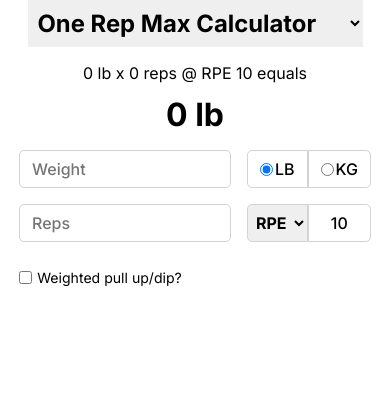
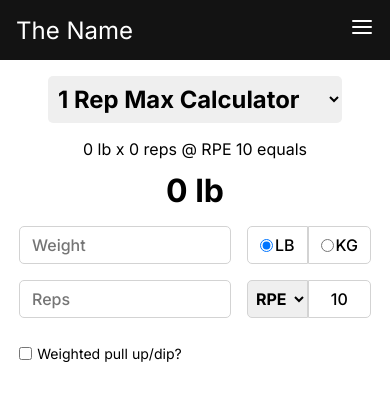
Before and after one commit to danielbirdjr/barbell_calculator, a Next.js app: page /rm-calculator in a window 390 px wide. Shown: the top 400 px of the page. Built offline with nearby package versions, Linux system fonts and the light colour scheme.

Commit message:
Navbar start, just submitting to see what it looks like on mobile. Def not done yet

```diff
--- /dev/null
+++ b/src/app/components/NavBar.css
@@ -0,0 +1,136 @@
+/* Navbar container */
+.navbar {
+    background-color: rgb(19, 19, 19);
+    height: 60px;
+    display: flex;
+    align-items: center;
+    justify-content: space-between;
+    padding: 0 1rem;
+    position: relative;
+    z-index: 1000;
+  }
+
+  /* Navbar content */
+  .navbar-content {
+    display: flex;
+    justify-content: space-between;
+    width: 100%;
+    align-items: center;
+  }
+
+  .navbar-logo {
+    color: white;
+    font-size: 1.5rem;
+    text-decoration: none;
+  }
+
+  /* Menu icons */
+  .menu-icon {
+    background: none;
+    border: none;
+    color: white;
+    font-size: 1.5rem;
+    cursor: pointer;
+  }
+
+  /* Hide close menu by default */
+  .close-menu.hidden,
+  .menu-icon.hidden {
+    display: none;
+  }
+
+  /* Dropdown menu */
+  .dropdown-menu {
+    position: absolute;
+    top: 60px; /* Just below the navbar */
+    left: 0;
+    width: 100%;
+    background-color: rgb(19, 19, 19);
+    display: none;
+    flex-direction: column;
+    align-items: flex-start;
+    list-style: none;
+    padding: 0;
+    margin: 0;
+    border-top: 1px solid white;
+  }
+
+  .dropdown-menu.visible {
+    display: flex;
+  }
+
+  .dropdown-menu li {
+    width: 100%;
+  }
+
+  .dropdown-menu a {
+    display: block;
+    width: 100%;
+    padding: 1rem;
+    text-decoration: none;
+    color: white;
+    border-bottom: 1px solid #444;
+  }
+
+  .dropdown-menu a:hover {
+    background-color: #333;
+  }
+
+/* Navbar links */
+.nav-links {
+    display: none; /* Hidden by default on smaller screens */
+}
+
+.nav-links li {
+    display: inline-block;
+    margin-right: 1rem;
+}
+
+.nav-links a {
+    color: white;
+    text-decoration: none;
+}
+
+.nav-links a:hover {
+    text-decoration: underline;
+}
+
+
+  /* Responsive styles */
+
+  @media (max-width: 1024px) {
+    .menu-icon {
+      display: inline-block; /* Show hamburger menu */
+    }
+
+    .nav-links {
+      display: none; /* Hide links inline */
+    }
+  }
+
+  @media (min-width: 1024px) {
+    .menu-icon {
+      display: none; /* Hide hamburger menu */
+    }
+
+    .dropdown-menu {
+      display: none; /* Ensure dropdown is hidden */
+    }
+
+    .nav-links {
+      display: flex; /* Show links inline */
+      justify-content: flex-end;
+      flex-grow: 1;
+    }
+  }
+
+
+  @media (max-width: 768px) {
+    .nav-links {
+      display: none;
+    }
+
+    .menu-icon {
+      display: inline-block;
+    }
+  }
--- /dev/null
+++ b/src/app/components/NavBar.js
@@ -0,0 +1,49 @@
+"use client";
+
+import React, { useState } from 'react';
+import './NavBar.css';
+import { FiMenu } from "react-icons/fi";
+import { FiX } from "react-icons/fi";
+
+const NavBar = () => {
+    const [isDropdownVisible, setIsDropdownVisible] = useState(false);
+
+    const toggleDropdown = () => {
+        setIsDropdownVisible(!isDropdownVisible);
+    };
+
+    const closeDropdown = () => {
+        setIsDropdownVisible(false);
+    }
+
+    return (
+        <nav className="navbar">
+
+            <div className="navbar-content">
+                <a href="/" className="navbar-logo">The Name</a>
+                <button className={`menu-icon ${isDropdownVisible ? "hidden" : ""}`} onClick={toggleDropdown}>
+                    <FiMenu />
+                </button>
+                <button className={`menu-icon close-menu ${isDropdownVisible ? "" : "hidden"}`} onClick={closeDropdown} >
+                    <FiX />
+                </button>
+            </div>
+            <ul className={`dropdown-menu ${isDropdownVisible ? "visible" : ""}`}>
+                <li><a href="/barbell-calculator">Barbell Calculator</a></li>
+                <li><a href="/rm-calculator">1 Rep Max Calculator</a></li>
+                <li><a href="/rm-calculator">Reps by RM Calculator</a></li>
+                <li><a href="https://progressai.vercel.app/" target='_blank'>Fitness App</a></li>
+            </ul>
+
+            <ul className="nav-links">
+                <li><a href="/barbell-calculator">Barbell Calculator</a></li>
+                <li><a href="/rm-calculator">1 Rep Max Calculator</a></li>
+                <li><a href="/rm-calculator">Reps by RM Calculator</a></li>
+                <li><a href="/">Fitness App</a></li>
+            </ul>
+
+        </nav>
+    );
+};
+
+export default NavBar;
--- a/src/app/layout.js
+++ b/src/app/layout.js
@@ -1,3 +1,5 @@
+import NavBar from './components/NavBar';
+
 export default function RootLayout({ children }) {
   return (
     <html lang="en">
@@ -8,6 +10,7 @@ export default function RootLayout({ children }) {
         />
       </head>
       <body>
+        <NavBar />
         {children}
       </body>
     </html>
--- a/src/app/rm-calculator/page.js
+++ b/src/app/rm-calculator/page.js
@@ -4,6 +4,7 @@ import { useState } from "react";
 import '../styles/globals.css'
 import './rm-calculator.css';
 import { FiSettings } from "react-icons/fi";
+import { FiMenu } from "react-icons/fi";
 import calculate1RM from "../utils/calculate1RM.mjs";
 import { useEffect } from "react";
 
@@ -101,8 +102,8 @@ export default function RepMaxCalculator() {
             <div className="rm-calculation-container">
                 <div className="header-container">
                         <select>
-                            <option>One Rep Max Calculator</option>
-                            <option>Calculate # of Reps by RM</option>
+                            <option>1 Rep Max Calculator</option>
+                            <option>Reps by RM Calculator</option>
                         </select>
                     </div>
                 <div className="result-container">
--- a/src/app/rm-calculator/rm-calculator.css
+++ b/src/app/rm-calculator/rm-calculator.css
@@ -7,6 +7,7 @@
 
 /* HEADER */
 .header-container {
+    margin-top: 1rem;
     display: flex;
     align-items: center;
     justify-self: center;
@@ -18,6 +19,7 @@
     font-weight: 700;
     border: none;
     padding: .5rem .375rem;
+    border-radius: 5px;
     margin-bottom: 1rem;
 }
 
```
